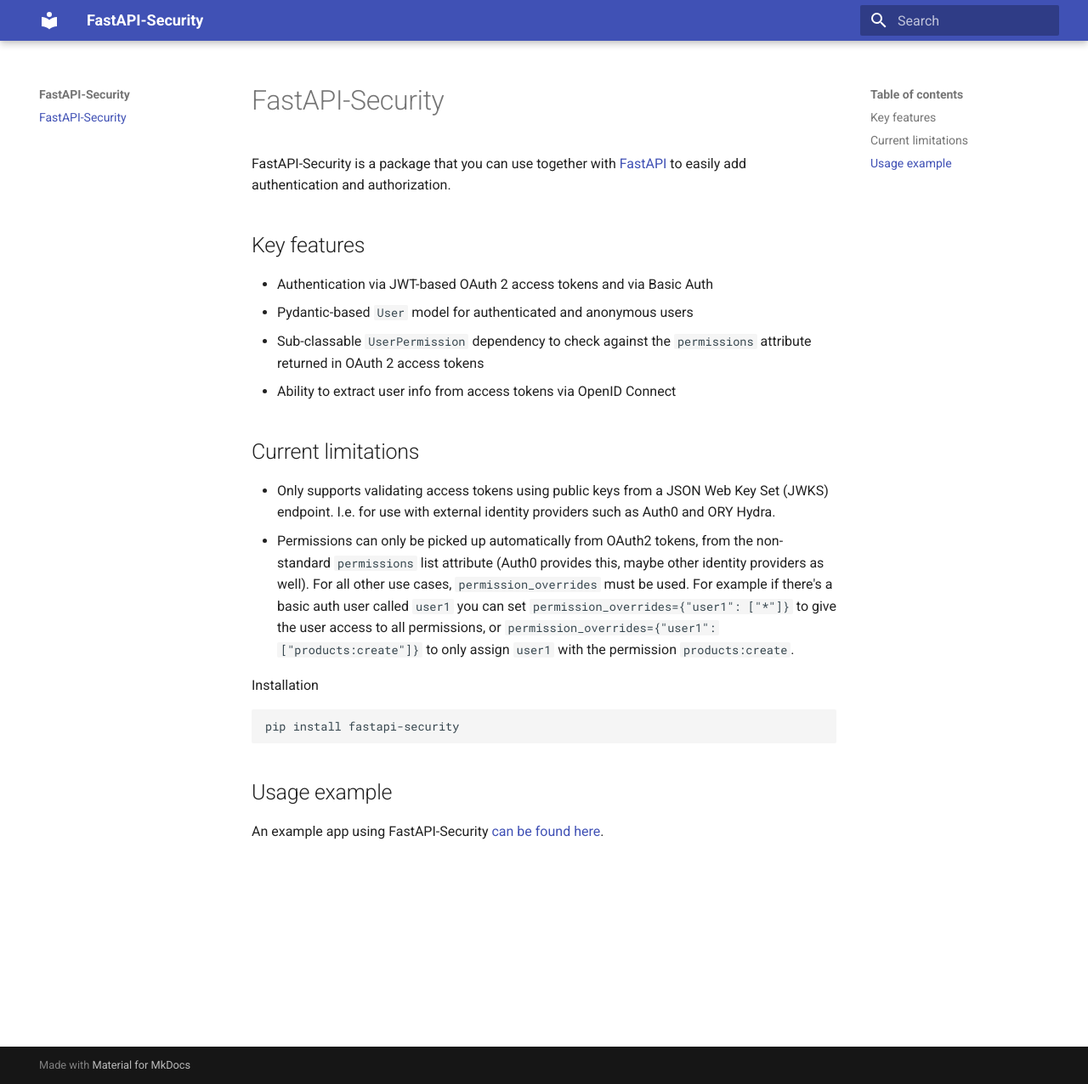
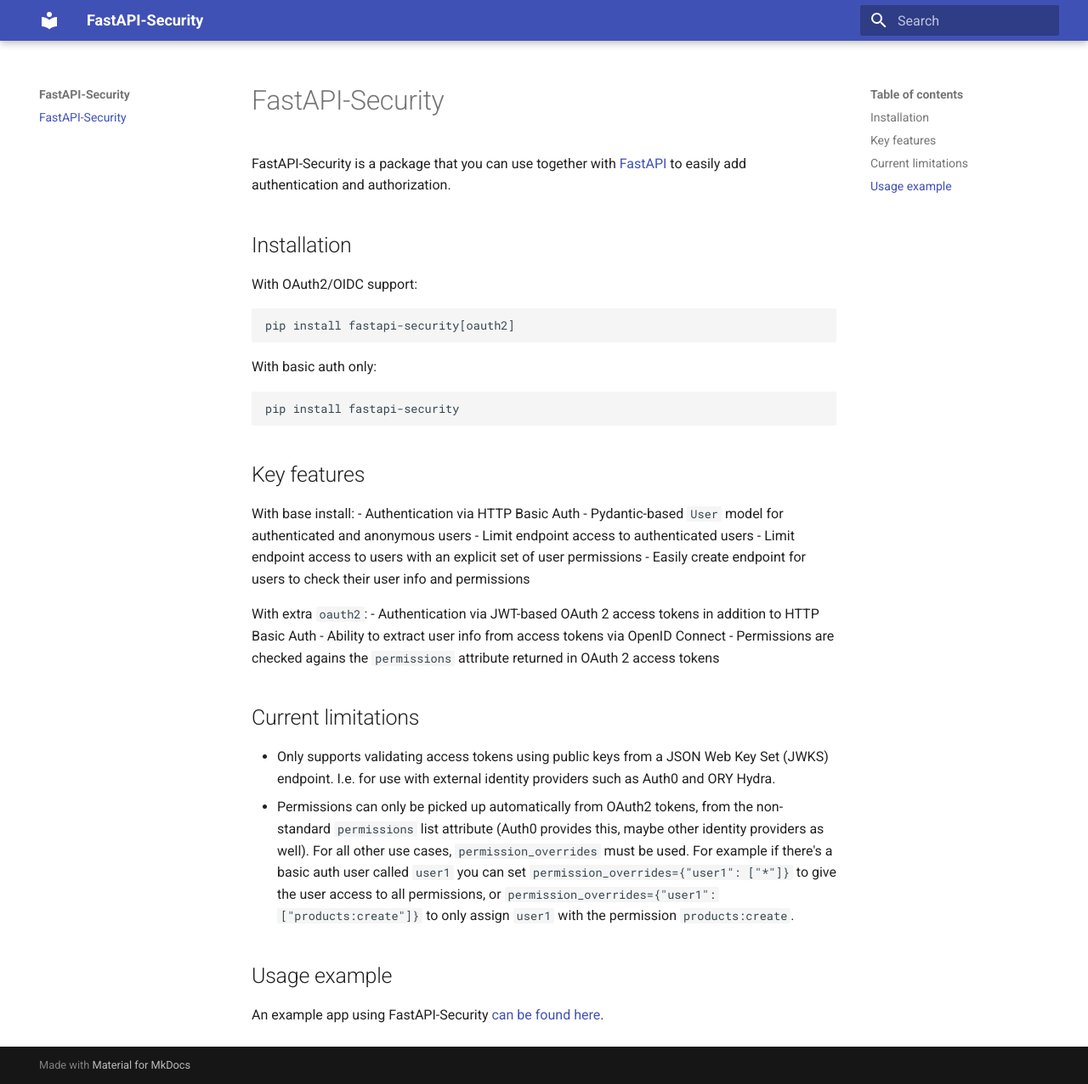
Before and after one commit to jacobsvante/fastapi-security, an MkDocs documentation site: the page built from docs/index.md, in a window 1280 px wide and 1276 px high. Shown: the whole window at 85% size. Built offline with MkDocs 1.6.1 and Material for MkDocs 9.7.7, drawn with Linux system fonts in a browser that asks for light colours.

Commit message:
docs: Document new extra for oauth2 support

````diff
--- a/docs/index.md
+++ b/docs/index.md
@@ -2,24 +2,39 @@
 
 FastAPI-Security is a package that you can use together with [FastAPI](https://fastapi.tiangolo.com/) to easily add authentication and authorization.
 
+## Installation
+
+With OAuth2/OIDC support:
+
+```bash
+pip install fastapi-security[oauth2]
+```
+
+With basic auth only:
+
+```bash
+pip install fastapi-security
+```
+
 ## Key features
 
-- Authentication via JWT-based OAuth 2 access tokens and via Basic Auth
+With base install:
+- Authentication via HTTP Basic Auth
 - Pydantic-based `User` model for authenticated and anonymous users
-- Sub-classable `UserPermission` dependency to check against the `permissions` attribute returned in OAuth 2 access tokens
+- Limit endpoint access to authenticated users
+- Limit endpoint access to users with an explicit set of user permissions
+- Easily create endpoint for users to check their user info and permissions
+
+With extra `oauth2`:
+- Authentication via JWT-based OAuth 2 access tokens in addition to HTTP Basic Auth
 - Ability to extract user info from access tokens via OpenID Connect
+- Permissions are checked agains the `permissions` attribute returned in OAuth 2 access tokens
 
 ## Current limitations
 
 - Only supports validating access tokens using public keys from a JSON Web Key Set (JWKS) endpoint. I.e. for use with external identity providers such as Auth0 and ORY Hydra.
 - Permissions can only be picked up automatically from OAuth2 tokens, from the non-standard `permissions` list attribute (Auth0 provides this, maybe other identity providers as well). For all other use cases, `permission_overrides` must be used. For example if there's a basic auth user called `user1` you can set `permission_overrides={"user1": ["*"]}` to give the user access to all permissions, or `permission_overrides={"user1": ["products:create"]}` to only assign `user1` with the permission `products:create`.
 
-Installation
-
-```
-pip install fastapi-security
-```
-
 ## Usage example
 
 An example app using FastAPI-Security [can be found here](https://github.com/jacobsvante/fastapi-security/tree/main/examples).
````
Also changed, not shown: README.md (+8 -0 lines).
